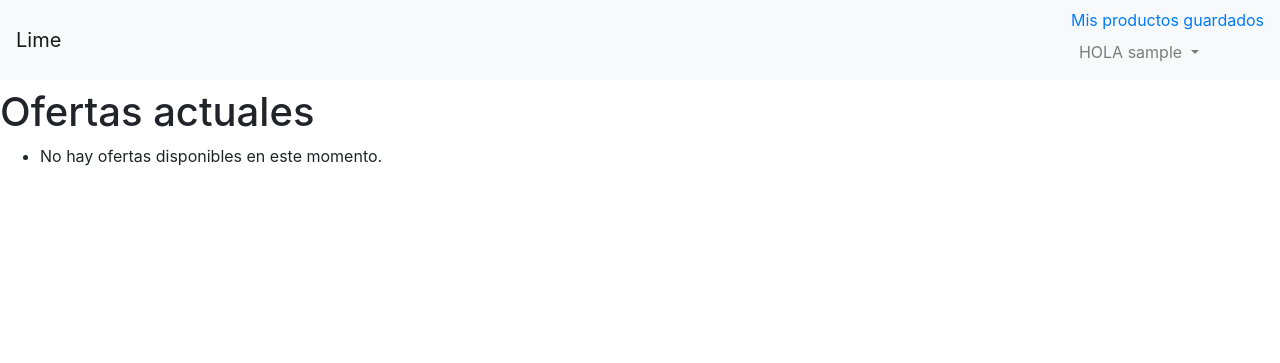
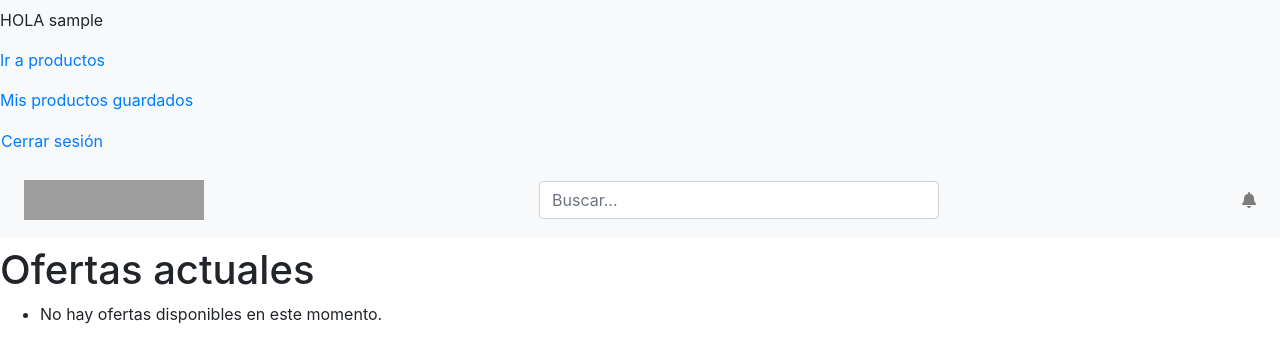
Before and after one commit to guccho6w9/webscraper, a Django app: page /ofertas/ in a window 1280 px wide. Shown: the top 363 px of the page. Run offline with Django 5.2, Linux system fonts and the light colour scheme; the visitor is signed in with stand-in values (Sample User, id 1); data that the repository does not hold is empty; some libraries are stand-ins or nearby versions; grey boxes are pictures that could not be loaded.

Commit message:
Add(-): creado homepage y actualizado navbar, navbar top, offer list y saved product

```diff
--- /dev/null
+++ b/scraping/templates/components/navbar-top.html
@@ -0,0 +1,25 @@
+<!-- templates/navbar-top.html -->
+{% load static %}
+<!-- templates/navbar-top.html -->
+<nav class="navbar navbar-light bg-light d-flex justify-content-between px-4 navbar-top">
+    <!-- Logo -->
+    <div class="navbar-brand">
+        <a class="navbar-brand" href="{% url 'homepage' %}">
+
+
+        <img src="{% static 'public/images/logo-lime.png' %}" alt="Logo" width="180" height="40">
+        </a>
+    </div>
+
+    <!-- Barra de búsqueda (mockup) -->
+    <form class="form-inline mx-auto">
+        <input class="form-control" type="search" placeholder="Buscar..." aria-label="Search" style="width: 400px;">
+    </form>
+
+    <!-- Icono de notificación -->
+    <div class="navbar-nav">
+        <a class="nav-link" href="#">
+            <i class="fas fa-bell"></i> <!-- Usa Font Awesome para el icono -->
+        </a>
+    </div>
+</nav>
--- a/scraping/templates/components/navbar.html
+++ b/scraping/templates/components/navbar.html
@@ -1,23 +1,22 @@
 <!-- templates/navbar.html -->
-<nav class="navbar navbar-expand-lg navbar-light bg-light">
-    <a class="navbar-brand" href="#">Lime</a>
-    <button class="navbar-toggler" type="button" data-toggle="collapse" data-target="#navbarNav" aria-controls="navbarNav" aria-expanded="false" aria-label="Toggle navigation">
-        <span class="navbar-toggler-icon"></span>
-    </button>
-    <div class="collapse navbar-collapse" id="navbarNav">
-        <ul class="navbar-nav ml-auto">
-            <li class="nav-item dropdown">
-                <a href="{% url 'product_saved' %}">Mis productos guardados</a>
-                <a class="nav-link dropdown-toggle" href="#" id="navbarDropdown" role="button" data-toggle="dropdown" aria-haspopup="true" aria-expanded="false">
-                    HOLA {{ user.username }}
-                </a>
-                <div class="dropdown-menu dropdown-menu-right" aria-labelledby="navbarDropdown">
-                    <form method="POST" action="{% url 'logout' %}">
-                        {% csrf_token %}
-                        <button type="submit" class="dropdown-item">Cerrar sesión</button>
-                    </form>
-                </div>
-            </li>
-        </ul>
-    </div>
+<nav class="sidebar bg-light">
+
+    <ul class="navbar-nav">
+        <li class="nav-item">
+            <span class="nav-link">HOLA {{ user.username }}</span>
+        </li>
+        <li class="nav-item">
+            <a href="{% url 'offer_list' %}" class="nav-link">Ir a productos</a>
+        </li>
+        <li class="nav-item">
+            <a href="{% url 'product_saved' %}" class="nav-link">Mis productos guardados</a>
+        </li>
+
+        <li class="nav-item mt-auto"> <!-- Mover Cerrar sesión al final -->
+            <form method="POST" action="{% url 'logout' %}">
+                {% csrf_token %}
+                <button type="submit" class="btn btn-link nav-link">Cerrar sesión</button>
+            </form>
+        </li>
+    </ul>
 </nav>
--- a/scraping/templates/scraping/base.html
+++ b/scraping/templates/scraping/base.html
@@ -1,14 +1,27 @@
-<!-- base.html -->
 <!DOCTYPE html>
 <html lang="es">
 <head>
     <meta charset="UTF-8">
     <meta name="viewport" content="width=device-width, initial-scale=1.0">
     <title>{% block title %}Mi Aplicación{% endblock %}</title>
+
+    {% load static %}
+
+    <!-- Bootstrap CSS -->
     <link rel="stylesheet" href="https://stackpath.bootstrapcdn.com/bootstrap/4.5.2/css/bootstrap.min.css">
+    <link rel="stylesheet" type="text/css" href="{% static 'public/CSS/style.css' %}">
+    <link rel="stylesheet" href="https://cdnjs.cloudflare.com/ajax/libs/font-awesome/5.15.3/css/all.min.css">
 </head>
 <body>
+
+    <!-- Navbar superior -->
+
+
+    <!-- Navbar lateral (sidebar) -->
     {% include 'components/navbar.html' %}
+    {% include 'components/navbar-top.html' %}
+
+    <div class="main-content">
         <header>
             <h1>{% block header %}Bienvenido{% endblock %}</h1>
         </header>
@@ -22,9 +35,9 @@
         {% endif %}
 
         <main>
-        {% block content %}
-        {% endblock %}
+            {% block content %}{% endblock %}
         </main>
+    </div>
 
     <script src="https://code.jquery.com/jquery-3.5.1.slim.min.js"></script>
     <script src="https://cdn.jsdelivr.net/npm/@popperjs/core@2.0.11/dist/umd/popper.min.js"></script>
--- a/scraping/templates/scraping/offer_list.html
+++ b/scraping/templates/scraping/offer_list.html
@@ -19,6 +19,8 @@
                 {% csrf_token %}
                 <input type="hidden" name="offer_title" value="{{ offer.title }}">
                 <input type="hidden" name="offer_price" value="{{ offer.price }}">
+                <input type="hidden" name="discount" value="{{ offer.discount }}">
+                <input type="hidden" name="img_url" value="{{ offer.image }}">
                 <input type="hidden" name="offer_url" value="{{ offer.link }}">
                 <input type="hidden" name="offer_store" value="{{ offer.store }}">
                 <input type="hidden" name="offer_category" value="{{ offer.category }}">
--- a/scraping/templates/scraping/product_saved.html
+++ b/scraping/templates/scraping/product_saved.html
@@ -9,7 +9,7 @@
     <ul>
         {% for product in saved_products %}
             <li>
-                <strong>{{ product.name }}</strong> - {{ product.price }} -
+                <strong>{{ product.name }}</strong> - ${{ product.price }} -
                 <a href="{{ product.url }}" target="_blank">Ver en la tienda</a>
 
                 <!-- Botón para ver detalles del producto -->
```
Also changed, not shown: scraping/templates/components/saved-products-slider.html (added, +32 -0 lines), scraping/templates/scraping/homepage.html (+12 -0 lines). Lines whose indentation alone changed are shown as unchanged.
